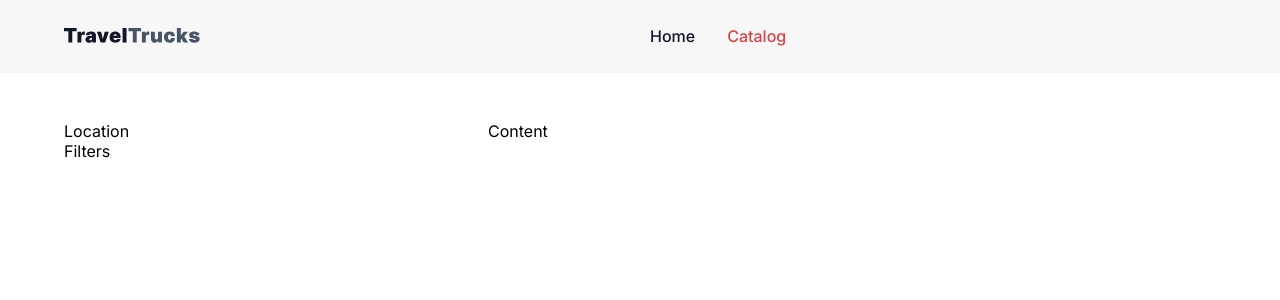
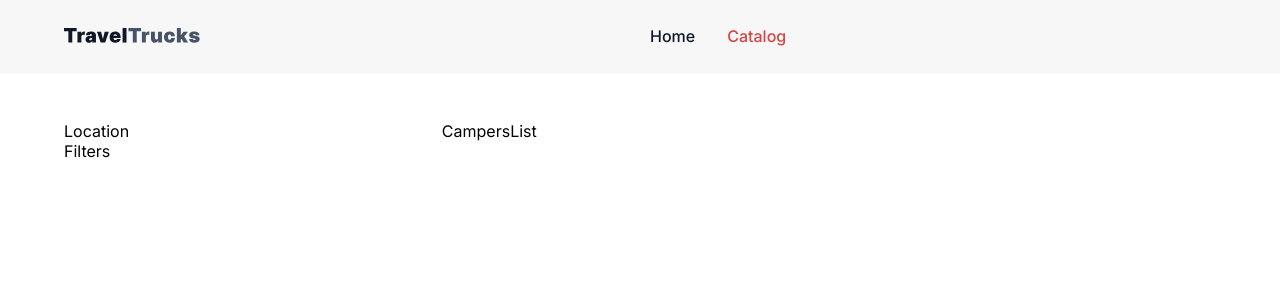
Before and after one commit to AlexSandr90/TravelTrucks, a React (Vite) app: page /catalog in a window 1280 px wide. Shown: the top 300 px of the page. Built offline with nearby package versions, Linux system fonts and the light colour scheme.

Commit message:
Added CampersList

```diff
--- a/src/components/CampersList/CampersList.module.css
+++ b/src/components/CampersList/CampersList.module.css
@@ -0,0 +1,6 @@
+.campers_list__wrapper {
+    display: flex;
+    flex-direction: column;
+    width: 888px;
+    gap: 32px;
+}
--- a/src/components/CampersList/CampersList.tsx
+++ b/src/components/CampersList/CampersList.tsx
@@ -1,7 +1,7 @@
 import css from './CampersList.module.css';
 
 const CampersList = () => {
-  return <div>CampersList</div>;
+  return <article className={css.campers_list__wrapper}>CampersList</article>;
 };
 
 export default CampersList;
--- a/src/pages/Catalog/Catalog.tsx
+++ b/src/pages/Catalog/Catalog.tsx
@@ -1,11 +1,14 @@
+import CampersList from '../../components/CampersList/CampersList';
 import Filters from '../../components/Filters/Filters';
 import css from './Catalog.module.css';
 
 const Catalog = () => {
-  return <section className={css.catalog}>
-    <Filters/>
-    <article>Content</article>
-  </section>;
+  return (
+    <section className={css.catalog}>
+      <Filters />
+      <CampersList />
+    </section>
+  );
 };
 
 export default Catalog;
```
